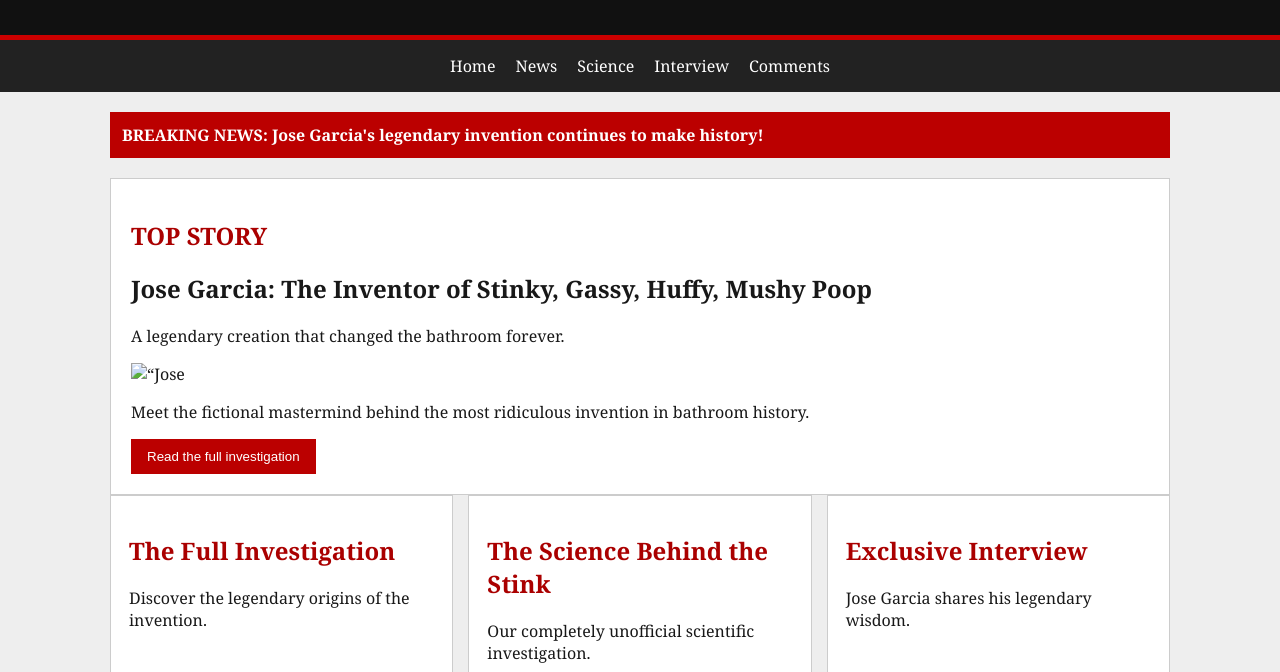
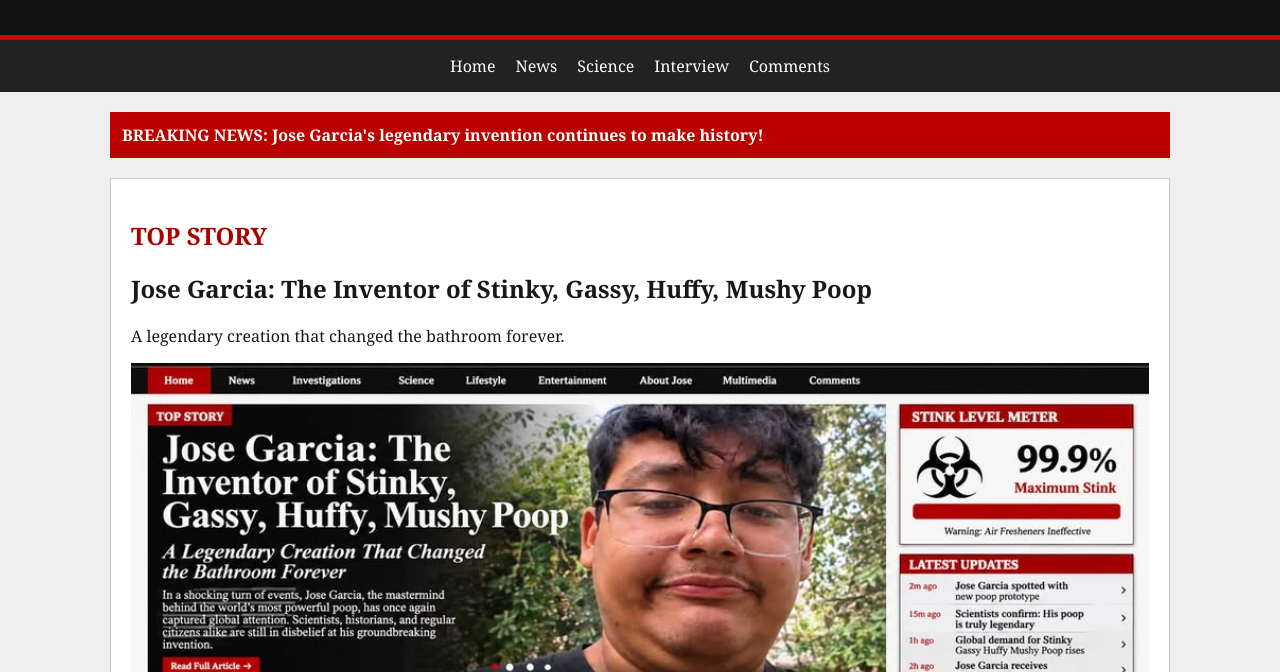
Before and after one commit to jamal1321/jose-garcia, a plain HTML site: page index.html in a window 1280 px wide. Shown: the part 128-800 px from the top of the page. Drawn offline with Linux system fonts and the light colour scheme.

Commit message:
Update index.html

```diff
--- a/index.html
+++ b/index.html
@@ -230,7 +230,7 @@ footer {
 
     <p>A legendary creation that changed the bathroom forever.</p>
 
-<img src=918849502_1151171077608423_6261291720785697466_n.jpg. alt=“Jose Garcia”>
+<img src=918849502_1151171077608423_6261291720785697466_n.jpg alt=“Jose Garcia”>
 
     <p>Meet the fictional mastermind behind the
 
```
